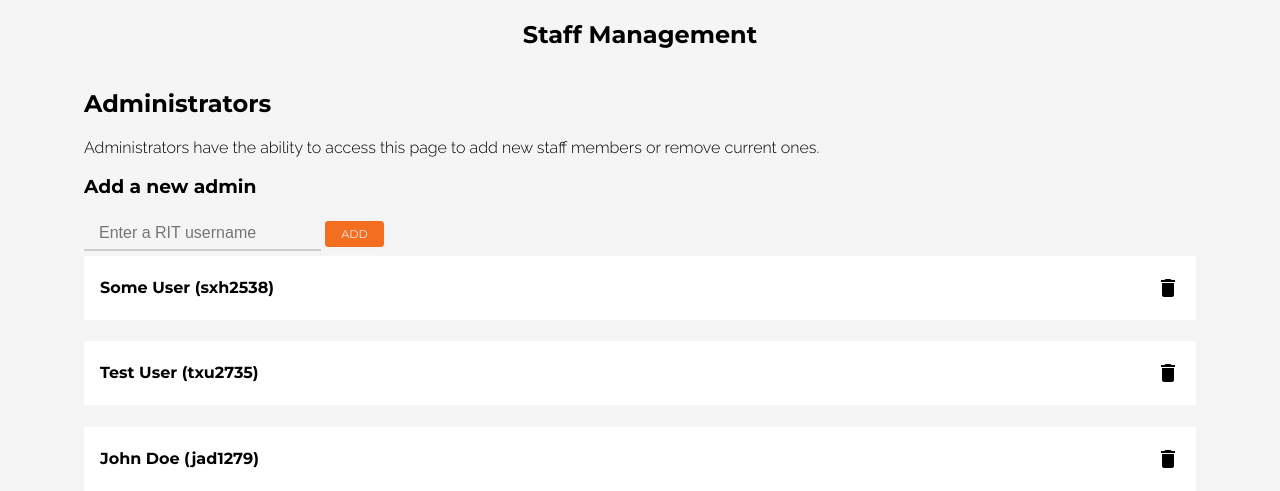
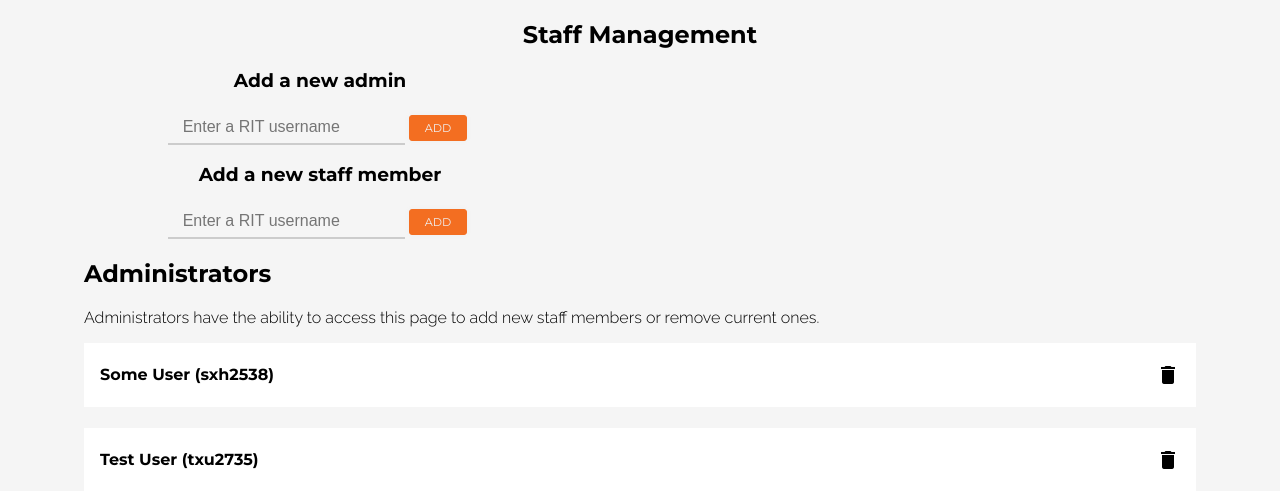
Before and after one commit to ritstudentgovernment/PawPrints, a Django app: template profile/templates/staff_manage.html in a window 1280 px wide. Shown: the part 109-600 px from the top of the page. Run offline with Django 3.2, Linux system fonts and the light colour scheme; the template is opened without the code that fills it: values that come from a table or form of the project are taken from there, others are empty; data comes from the database, SQL or seed files in the repository; parts of the project's set-up code (start-up, migrations or seed data) failed here and were passed over; some libraries are stand-ins or nearby versions.

Commit message:
Updates Staff Management UX

```diff
--- a/profile/templates/staff_manage.html
+++ b/profile/templates/staff_manage.html
@@ -72,17 +72,25 @@
     <main class="full-width">
         <section id="landing" class="text-center overflow-hidden">
             <h1>Staff Management</h1>
-        </section>
-        <section id="sub-landing" class="ninety-width">
-            <h1>Administrators</h1>
-            <p>Administrators have the ability to access this page to add new staff members or remove current ones.</p>
-            <div>
+            <div class="half-width">
                 <label for="newSuperUserSearch">
                     <h3>Add a new admin</h3>
                     <input id="newSuperUserSearch" placeholder="Enter a RIT username" name="superUserSearch" class="material-input user-search" />
                 </label>
                 <button class="material-button material material-hover material-shadow cursor add-team-member" data-role="admin">Add</button>
             </div>
+            <div class="half-width">
+                <label for="newStaffMemberSearch">
+                    <h3>Add a new staff member</h3>
+                    <input id="newStaffMemberSearch" placeholder="Enter a RIT username" name="newStaffMemberSearch" class="material-input user-search" />
+                </label>
+                <button class="material-button material material-hover material-shadow cursor add-team-member" data-role="manager">Add</button>
+            </div>
+        </section>
+        <section id="sub-landing" class="ninety-width">
+            <h1>Administrators</h1>
+            <p>Administrators have the ability to access this page to add new staff members or remove current ones.</p>
+
             {% for superuser in superusers %}
                 <h4 class="user block">{{ superuser.first_name }} {{ superuser.last_name }} ({{ superuser.username }})<i class="remove-user material-icons right" data-role="admin" data-username="{{superuser.username}}" title="Remove user from administrative role.">delete</i></h4>
             {% endfor %}
@@ -90,13 +98,6 @@
         <section class="ninety-width">
             <h1>Staff Members</h1>
             <p>Staff members have the ability to update, delete, and respond to petitions.</p>
-            <div>
-                <label for="newStaffMemberSearch">
-                    <h3>Add a new staff member</h3>
-                    <input id="newStaffMemberSearch" placeholder="Enter a RIT username" name="newStaffMemberSearch" class="material-input user-search" />
-                </label>
-                <button class="material-button material material-hover material-shadow cursor add-team-member" data-role="manager">Add</button>
-            </div>
             <div id="staff-members">
                 {% for staff_member in staff %}
                     <h4 class="user material-icon-container block">{{ staff_member.first_name }} {{ staff_member.last_name }} ({{ staff_member.username }})<i class="remove-user material-icons right" data-role="manager" data-username="{{staff_member.username}}" title="Remove user from staff users role.">delete</i></h4>
```
